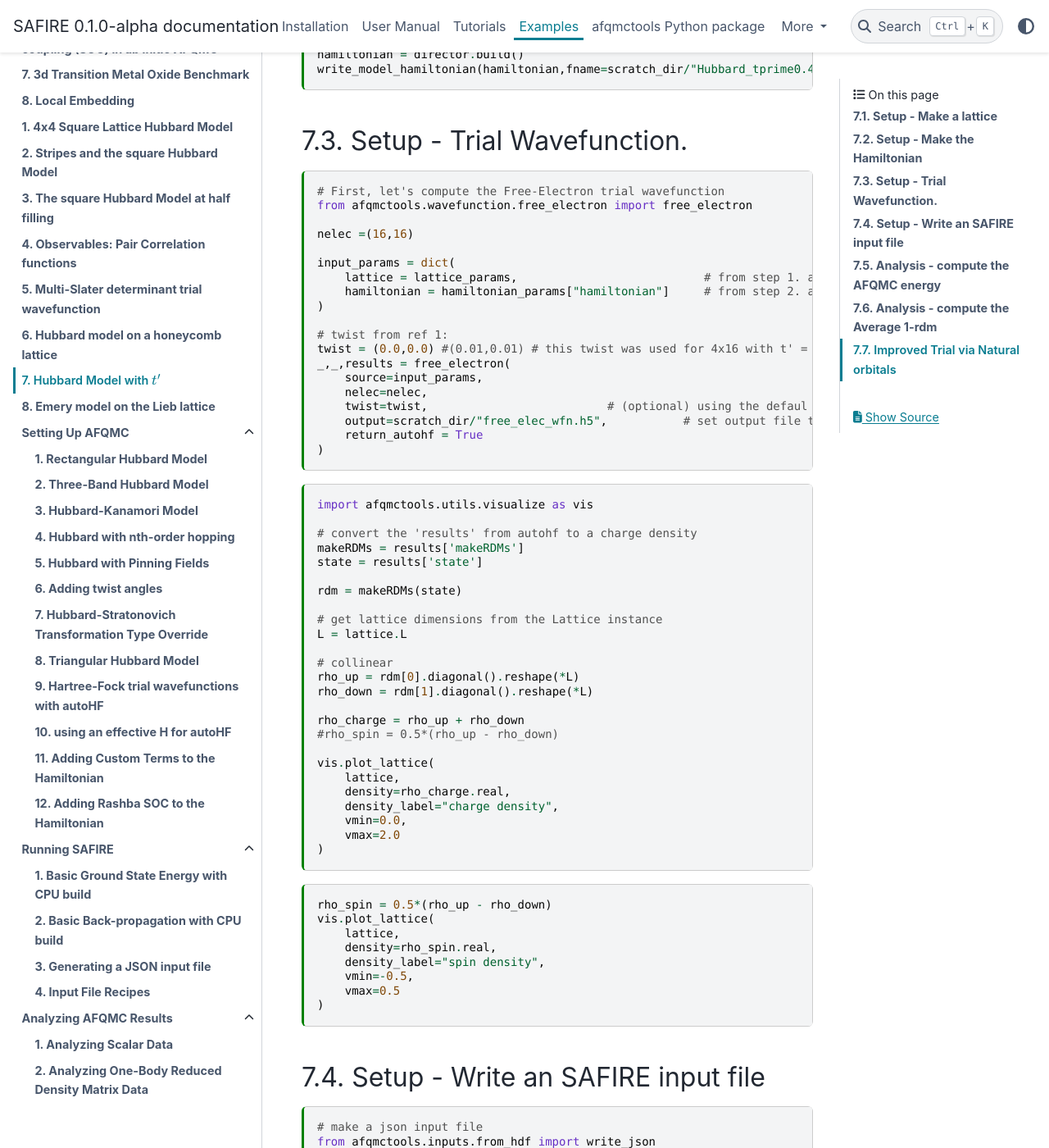
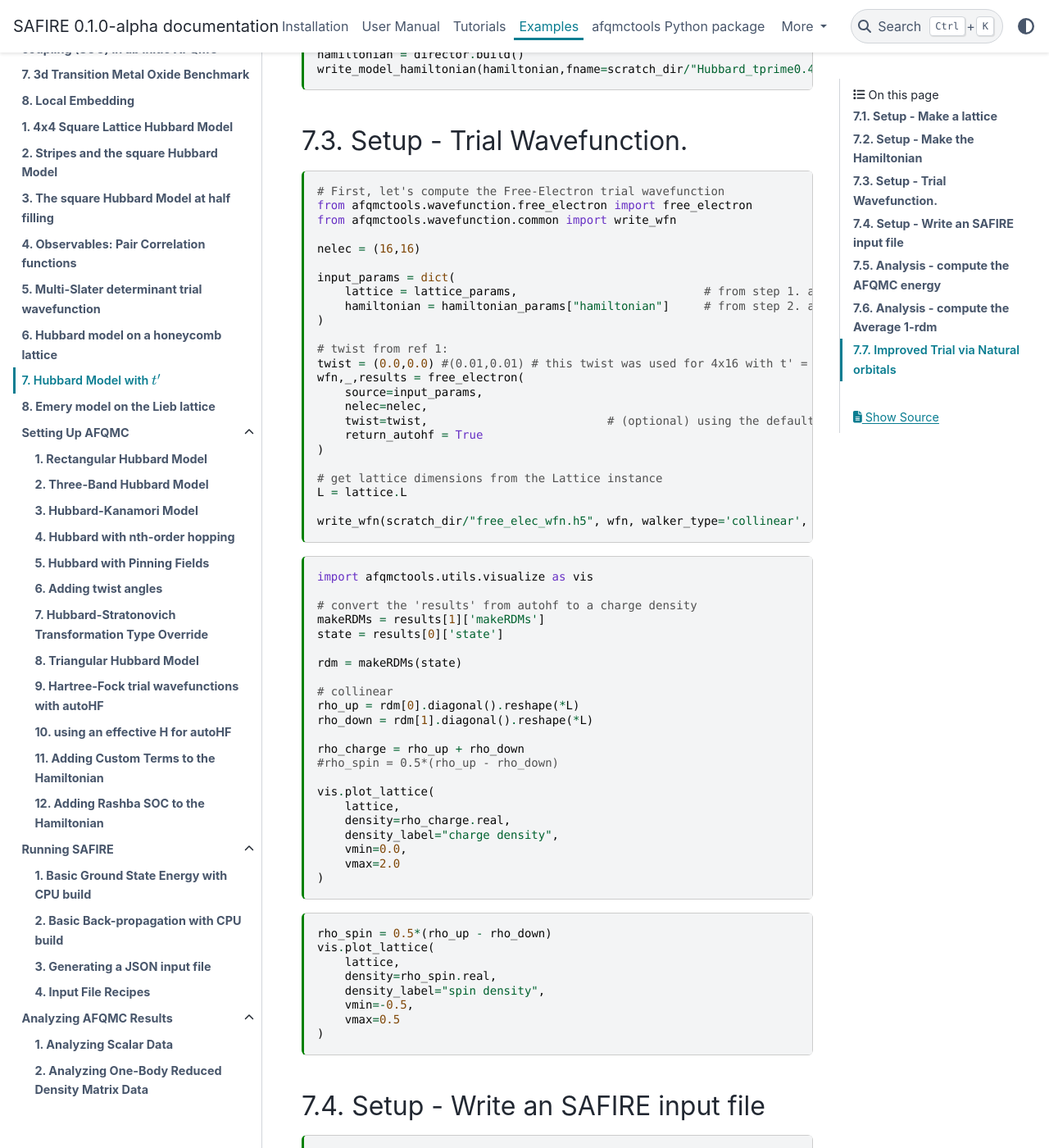
Before and after one commit to bkesk/SAFIRE, a Sphinx documentation site: the page built from docs/examples/models/07_tprime_hubbard/index.md, in a window 1280 px wide and 1400 px high, scrolled down 1846 px. Shown: the whole window at 82% size. Built offline with Sphinx 7.4.7 and the PyData theme 0.15.4, drawn with Linux system fonts in a browser that asks for light colours; some of the changed text lies outside the part shown.

Commit message:
docs/examples: fix models/07

````diff
--- a/docs/examples/models/07_tprime_hubbard/index.md
+++ b/docs/examples/models/07_tprime_hubbard/index.md
@@ -118,13 +118,11 @@
 ## Setup - Trial Wavefunction.
 
 ```{code-cell} ipython3
-:id: 51e57c3e-82b1-4064-80f2-2afd63d7e609
-:outputId: c453b587-038c-4867-dac8-a4cfdeacece8
-
 # First, let's compute the Free-Electron trial wavefunction
 from afqmctools.wavefunction.free_electron import free_electron
+from afqmctools.wavefunction.common import write_wfn
 
-nelec =(16,16)
+nelec = (16,16)
 
 input_params = dict(
     lattice = lattice_params,                           # from step 1. above
@@ -133,13 +131,17 @@
 
 # twist from ref 1:
 twist = (0.0,0.0) #(0.01,0.01) # this twist was used for 4x16 with t' = 0.3t
-_,_,results = free_electron(
+wfn,_,results = free_electron(
     source=input_params,
     nelec=nelec,
-    twist=twist,                          # (optional) using the defaul small twist
-    output=scratch_dir/"free_elec_wfn.h5",           # set output file to save the wavefunction in.
+    twist=twist,                          # (optional) using the default small twist
     return_autohf = True
 )
+
+# get lattice dimensions from the Lattice instance
+L = lattice.L
+
+write_wfn(scratch_dir/"free_elec_wfn.h5", wfn, walker_type='collinear', norb=L[0]*L[1], nelec=nelec)
 ```
 
 ```{code-cell} ipython3
@@ -149,13 +151,10 @@
 import afqmctools.utils.visualize as vis
 
 # convert the 'results' from autohf to a charge density
-makeRDMs = results['makeRDMs']
-state = results['state']
+makeRDMs = results[1]['makeRDMs']
+state = results[0]['state']
 
 rdm = makeRDMs(state)
-
-# get lattice dimensions from the Lattice instance
-L = lattice.L
 
 # collinear
 rho_up = rdm[0].diagonal().reshape(*L)
@@ -203,23 +200,22 @@
     "n_walkers_per_mpi_task": 30,
     "population_control_interval": 5,
     "walker_ortho_interval": 5,
-    "measure_interval": 10,
+    "measure_interval_multiplier": 2,
     "seed" : 42,                          # for reproducibility
     "propagator": {
-      "use_cp_constraint": True,
-      "use_real_vbias" : True
+        "use_cp_constraint": True,
+        "use_real_vbias": True
     },
-      "estimator": {
+    "estimator": {
         "name":"back_propagation",
-        "path_restoration":True,
-        "ortho":5,
-        "nsteps":200,
-        "naverages":4,
-        "equil":2000,
-        "onerdm" : {
-          "name":"onerdm"
+        "path_restoration": True,
+        "bp_walker_ortho_interval": 5,
+        "measure_interval_multiplier": [40, 80, 120, 160],
+        "equil_multiplier":480,
+        "onerdm":{
+            "name":"onerdm"
         }
-      }
+    }
 }
 
 write_json(
````
Also changed, not shown: other parts of docs/examples/models/07_tprime_hubbard/index.md (+1 -3 lines).
